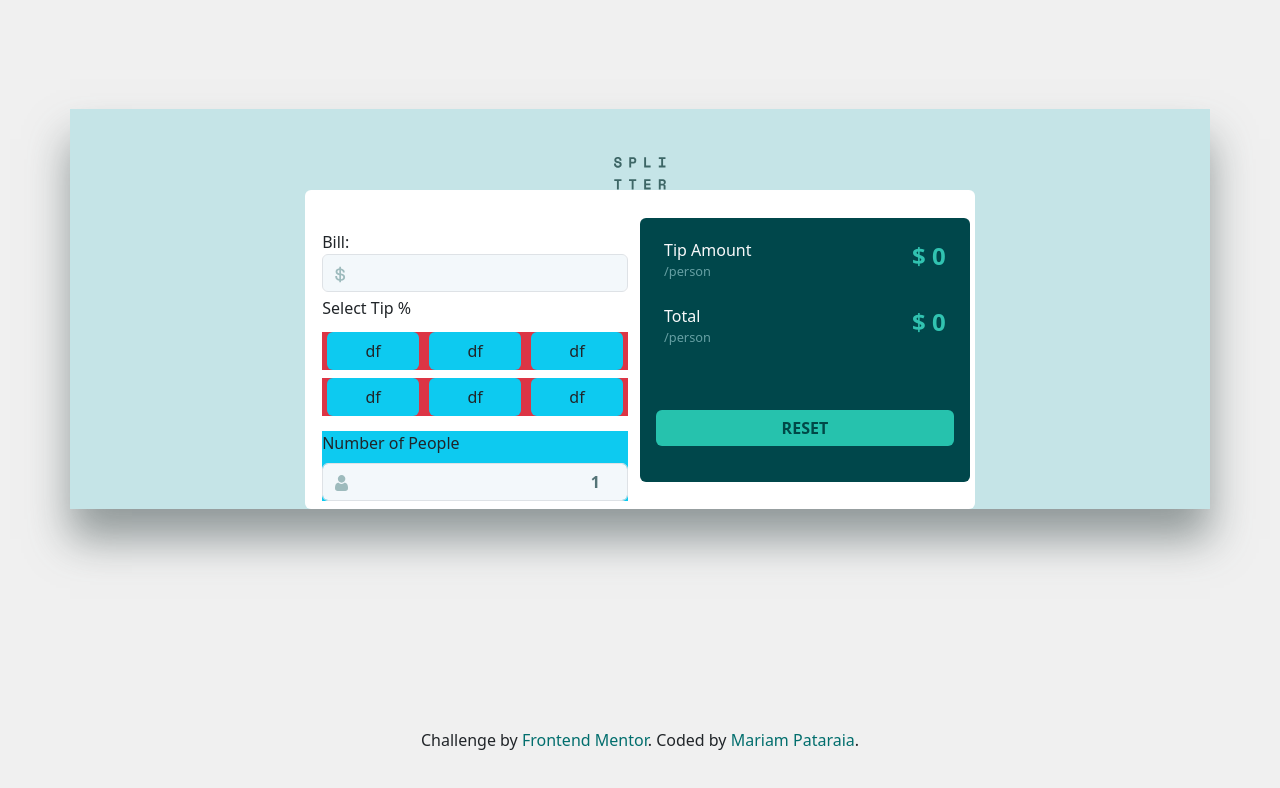
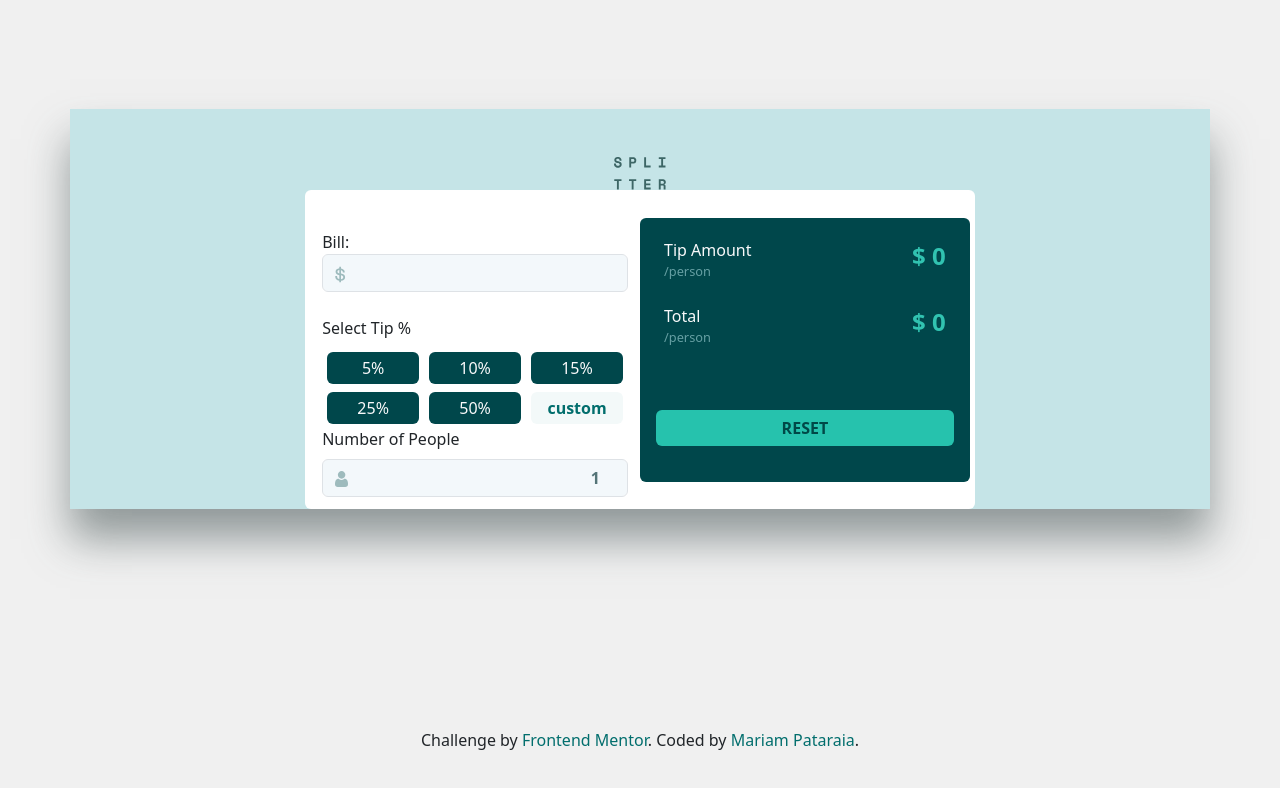
Before and after one commit to mariampataraia/tip-calculator-app, a plain HTML site: page index.html in a window 1280 px wide. Drawn offline with Linux system fonts and the light colour scheme.

Commit message:
add final changes

```diff
--- a/css/style.css
+++ b/css/style.css
@@ -47,8 +47,9 @@
 
 .tip_button {
     background-color: #00474b;
-    width: 30%;
-    height: 39%;
+
+
+    height: 100%;
 }
 
 .tipp_button {
@@ -57,9 +58,11 @@
 
 
 .tip_button_custom {
-    background-color: rgb(15, 99, 64);
-    width: 30%;
-    height: 39%;
+    background-color: #f3f9f9 !important;
+    /* width: 30%;
+    height: 39%; */
+    width: 90%;
+    color: #5a6869;
 }
 
 
@@ -197,9 +200,7 @@
 
     }
 
-    .buttons-form-section {
-        /* height: 10vh; */
-    }
+
 
 
 }
--- a/index.html
+++ b/index.html
@@ -32,15 +32,16 @@
 
         <div class="child rounded  first col-sm-6 col-12  my-0 py-0">
 
-          <div class="form  h-100  py-0 ">
-            <div class="mb-1 mt-2 ">
+          <div class="form  h-100  py-0">
+            <div class="mb-1 mt-3 mt-sm-2 w-100">
 
 
               <label for="bill" class="form-label mb-0">Bill:</label>
-              <p class="text-end my-0 py-0 text-danger" style="font-size: 10px; display: none;" id="secAlert">value
+              <p class="text-end my-0 py-0 text-danger" style="font-size: 10px; display: none; color: #cc755a;"
+                id="secAlert">value
                 can't
                 be zero</p>
-              <div class="input-container form-control mt-0  w-100" id="inputBorder" style="width:20vw">
+              <div class="input-container form-control mt-0" id="inputBorder">
                 <span class="m-0"><img src="images/icon-dollar.svg" alt="Logo" class="logo m-0"></span>
                 <input type="text" id="bill" class="input border-0 w-100 fw-bold text-info">
 
@@ -49,68 +50,44 @@
 
 
             </div>
-            <div class="  w-100 " style="height: 34%;">
-              <label class="form-label mb-2 buttons-form-section">Select Tip %</label>
+            <div class="mb-1 w-100 p-0 m-0 mt-4 " style="height: 34%;">
+              <label class="form-label">Select Tip %</label>
 
-              <!-- <div class="tip  h-75 d-flex flex-wrap w-100 justify-content-around">
-
-                <button id="five"
-                  class="tip_button active text-center rounded px-3 py-0 border-0  text-light my-1">5%</button>
-                <button id="ten" class="tip_button text-center rounded px-3 py-0 border-0  text-light my-1">10%</button>
-                <button id="fifteen"
-                  class="tip_button text-center rounded px-3 py-0 border-0  text-light my-1">15%</button>
-                <button id="twentyfive"
-                  class="tip_button text-center rounded px-3 py-0 border-0  text-light my-1">25%</button>
-                <button id="fifty"
-                  class="tip_button text-center rounded px-3 py-0 border-0  text-light my-1">50%</button>
-                <button
-                  class="tip_button_custom  text-center text text-center btn fw-bold rounded px-0 py-0 border-0  my-1 custom text-success"
-                  id="custom">
-                  custom
-                </button>
-                <input type="text" id="customInput" class="custom_input fw-bold"
-                  style="width: 5.88vw; display: none; text-align: right;">
-
-              </div> -->
-              <div class="row w-100 m-0 mb-0 p-0">
-                <div class="col-sm-4 col-6 bg-danger text-center p-0 my-1"><button
-                    class="btn tipp_button bg-info">df</button>
+              <div class="tip row buttons_container  w-100 justify-content-between  m-0 mb-0 p-0">
+                <div class="col-sm-4 text-center col-6 p-0 my-1">
+                  <button id="five"
+                    class="tip_button active text-center rounded px-3 h-100 py-0 border-0 tipp_button text-light py-1">5%</button>
                 </div>
-                <div class="col-sm-4 col-6 bg-danger text-center p-0 my-1"><button
-                    class="btn tipp_button bg-info">df</button>
+                <div class="col-sm-4 text-center col-6 p-0 my-1">
+                  <button id="ten"
+                    class="tip_button active text-center rounded px-3 py-0 border-0 tipp_button text-light py-1 ">10%</button>
                 </div>
-                <div class="col-sm-4 col-6 bg-danger text-center p-0 my-1"><button
-                    class="btn tipp_button bg-info">df</button>
+                <div class="col-sm-4 text-center col-6 p-0 my-1">
+                  <button id="fifteen"
+                    class="tip_button active text-center rounded px-3 py-0 border-0 tipp_button text-light py-1">15%</button>
                 </div>
-                <div class="col-sm-4 col-6 bg-danger text-center p-0 my-1"><button
-                    class="btn tipp_button bg-info">df</button>
+                <div class="col-sm-4 text-center col-6 p-0 my-1">
+                  <button id="twentyfive"
+                    class="tip_button active text-center rounded px-3 py-0 border-0 tipp_button text-light py-1">25%</button>
                 </div>
-                <div class="col-sm-4 col-6 bg-danger text-center p-0 my-1"><button
-                    class="btn tipp_button bg-info">df</button>
+                <div class="col-sm-4 text-center col-6 p-0 my-1">
+                  <button id="fifty"
+                    class="tip_button active text-center rounded px-3 py-0 border-0 tipp_button text-light py-1 ">50%</button>
                 </div>
-                <div class="col-sm-4 col-6 bg-danger text-center p-0 my-1"><button
-                    class="btn tipp_button bg-info">df</button>
+                <div class="col-sm-4 col-6 p-0 my-1 text-center  ">
+                  <button id="custom"
+                    class=" active fw-bold text-center tip_button_custom custom px-0 mt-0 py-1 border-0 tipp_button rounded text-light border-0  custom text-success"
+                    id="custom">custom</button>
+                  <input type="text" id="customInput" class="custom_input fw-bold w-100"
+                    style="width: 5.88vw; display: none; text-align: right;">
                 </div>
 
-
-
-                <!-- <div class="col-4">10</div>
-                <div class="col-4">12</div>
-                <div class="col-4">221</div> -->
               </div>
-
-
-
-
-
-
-
-
 
 
             </div>
 
-            <div class="mb-1 mt-5 mt-sm-5 bg-info">
+            <div class="mb-1 mt-5 mt-sm-4">
               <label for="people" class="form-label mb-1">Number of People</label>
               <div class="mt-1">
                 <p class="text-end my-0 py-0 text-danger" style="font-size: 10px; display: none;" id="alert">value can't
@@ -120,7 +97,6 @@
                   <input type="number" id="people" class="input border-0 w-100 fw-bold text-info " value="1">
                 </div>
               </div>
-
 
 
 
```
